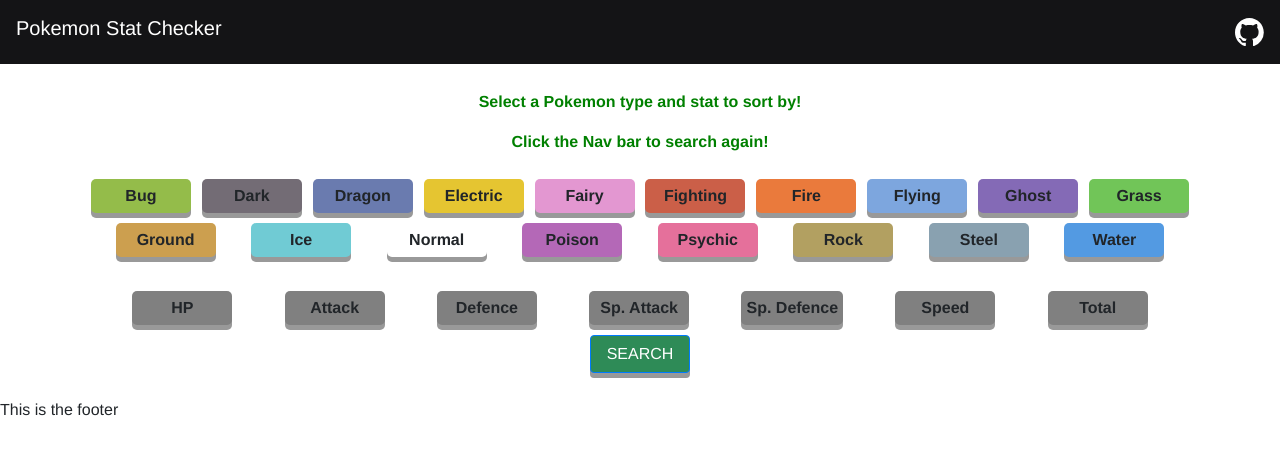
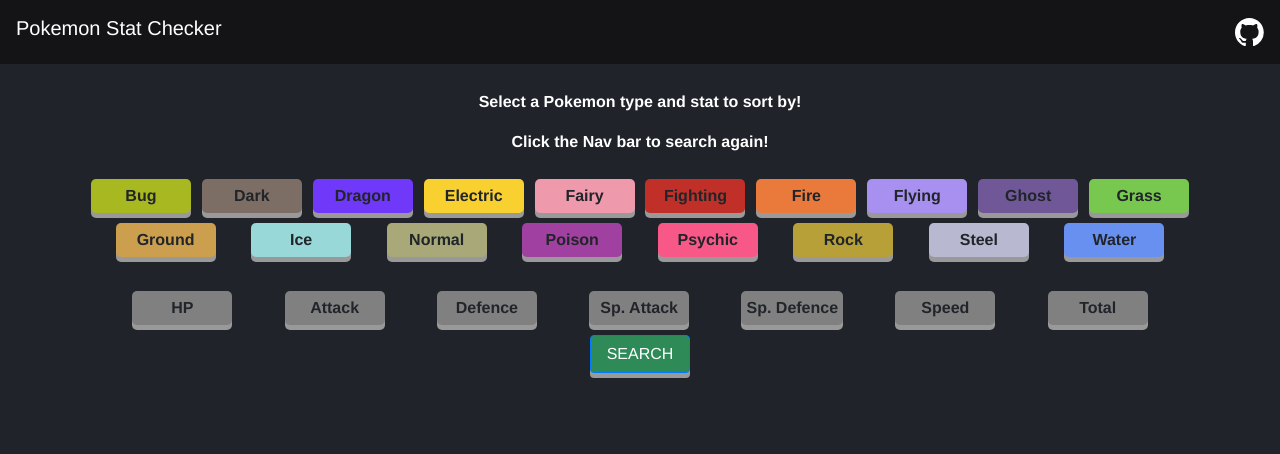
Before and after one commit to jabuckle26/pokemon-stats-ranking, a React (Create React App) app in the folder client/: page / in a window 1280 px wide. Shown: the top 454 px of the page. Built offline with nearby package versions, Linux system fonts and the light colour scheme.

Commit message:
Table adjustments. App styles.

```diff
--- a/client/src/components/ResultEntry.js
+++ b/client/src/components/ResultEntry.js
@@ -15,10 +15,12 @@ const getPokemonTypes = (typeArray) => {
   );
 };
 
-export const ResultEntry = ({ props }) => {
-  const { name, types, stats } = props;
+export const ResultEntry = ({ rank, result }) => {
+  const { natDex, name, types, stats } = result;
   return (
     <tr key={name}>
+      <td className="rank">{rank}</td>
+      <td className="natDex">{natDex}</td>
       <td className="name">{name}</td>
       <td className="typeHolder">{getPokemonTypes(types)}</td>
       <td className="stat">{stats.hp}</td>
--- a/client/src/components/ResultsDisplay.js
+++ b/client/src/components/ResultsDisplay.js
@@ -5,6 +5,8 @@ import Spinner from "react-bootstrap/Spinner";
 import Table from "react-bootstrap/Table";
 
 const tableHeadings = [
+  "Rank",
+  "NatDex #",
   "Pokemon",
   "Type",
   "HP",
@@ -19,6 +21,12 @@ const tableHeadings = [
 export const ResultsDisplay = (props) => {
   const { isLoading } = useContext(GlobalContext);
   const { results } = props;
+
+  const getRank = (result) => {
+    const rank =
+      results.map((singleResult) => singleResult.name).indexOf(result.name) + 1;
+    return rank;
+  };
 
   React.useEffect(() => {
     console.log("In RESULTS DISPLAY use effect");
@@ -38,7 +46,7 @@ export const ResultsDisplay = (props) => {
           </thead>
           <tbody>
             {results.map((result) => {
-              return <ResultEntry props={result} />;
+              return <ResultEntry rank={getRank(result)} result={result} />;
             })}
           </tbody>
         </Table>
--- a/client/src/styles/abstracts/_variables.scss
+++ b/client/src/styles/abstracts/_variables.scss
@@ -1,21 +1,21 @@
-$bug: #94bc4a;
-$dark: #736c75;
-$dragon: #6a7baf;
-$electric: #e5c531;
-$fairy: #e397d1;
-$fighting: #cb5f48;
+$bug: #a8b820;
+$dark: #7c6e64;
+$dragon: #7038f8;
+$electric: #f8d030;
+$fairy: #ee99ac;
+$fighting: #c03028;
 $fire: #ea7a3c;
-$flying: #7da6de;
-$ghost: #846ab6;
-$grass: #71c558;
+$flying: #a890f0;
+$ghost: #705898;
+$grass: #78c850;
 $ground: #cc9f4f;
-$ice: #70cbd4;
-$normal: #aab09f;
-$poison: #b468b7;
-$pyschic: #e5709b;
-$rock: #b2a061;
-$steel: #89a1b0;
-$water: #539ae2;
+$ice: #98d8d8;
+$normal: #a8a878;
+$poison: #a040a0;
+$pyschic: #f85888;
+$rock: #b8a038;
+$steel: #b8b8d0;
+$water: #6890f0;
 
 $main-bg-color: #20232a;
 $banner-bg-color: #141416;
@@ -26,6 +26,5 @@ $sans-serif: Helvetica, Verdana, sans-serif;
 $serif: Georgia, "Times New Roman", serif;
 $mono: "Source Code Pro", Courier, mono;
 $light: 300;
-$normal: 400;
 $semibold: 500;
 $bold: 700;
--- a/client/src/styles/app.scss
+++ b/client/src/styles/app.scss
@@ -1,10 +1,11 @@
-@import './vendor/reset.scss';
-@import './abstracts/_variables.scss';
-@import './abstracts/_mixins.scss';
-@import './abstracts/_pokemonTypes.scss';
-@import './abstracts/_typography.scss';
-@import './components/banner.scss';
-@import './components/navLinks.scss';
-@import './components/descriptor.scss';
-@import './components/queryOptions.scss';
-@import './components/resultsDisplay.scss';
+@import "./vendor/reset.scss";
+@import "./abstracts/_variables.scss";
+@import "./abstracts/_mixins.scss";
+@import "./abstracts/_pokemonTypes.scss";
+@import "./abstracts/_typography.scss";
+@import "./components/banner.scss";
+@import "./components/navLinks.scss";
+@import "./components/descriptor.scss";
+@import "./components/queryOptions.scss";
+@import "./components/resultsDisplay.scss";
+@import "./components/body.scss";
--- /dev/null
+++ b/client/src/styles/components/body.scss
@@ -0,0 +1,3 @@
+body {
+  background-color: $main-bg-color !important;
+}
--- a/client/src/styles/components/descriptor.scss
+++ b/client/src/styles/components/descriptor.scss
@@ -1,6 +1,6 @@
 .appDescriptor {
   text-align: center;
-  color: green;
+  color: $font-color;
   margin: 10px 30px;
   padding-top: 10vh;
 
--- a/client/src/styles/components/resultsDisplay.scss
+++ b/client/src/styles/components/resultsDisplay.scss
@@ -9,7 +9,7 @@
 thead {
   position: sticky;
   background-color: black;
-  color: grey;
+  color: $font-color;
 }
 
 th,
@@ -31,6 +31,12 @@ td span.type {
   font-weight: bold;
 }
 
-td.stat {
+td.stat,
+td.rank,
+td.natDex {
   text-align: center !important;
 }
+
+td {
+  color: $font-color;
+}
```
